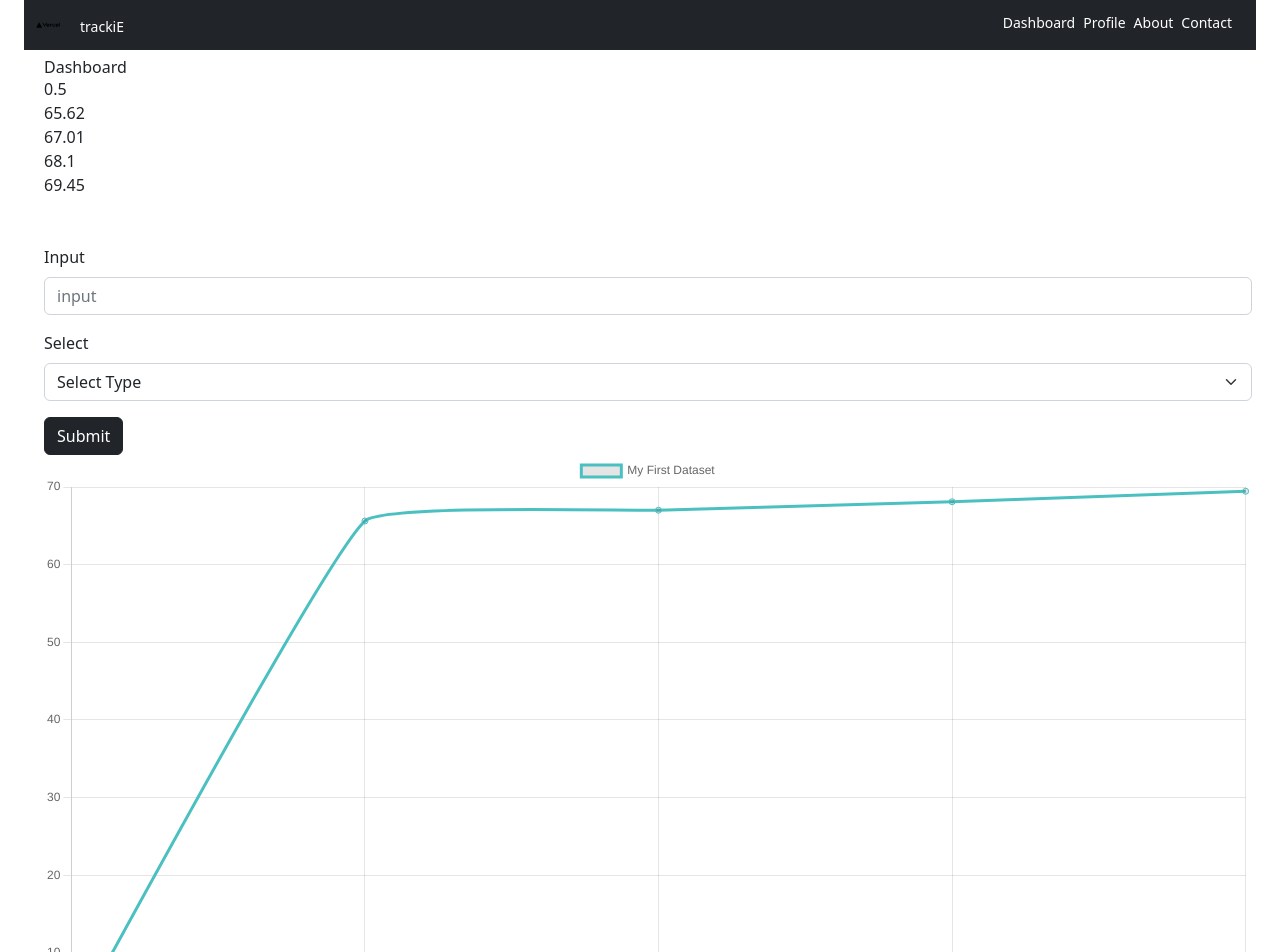
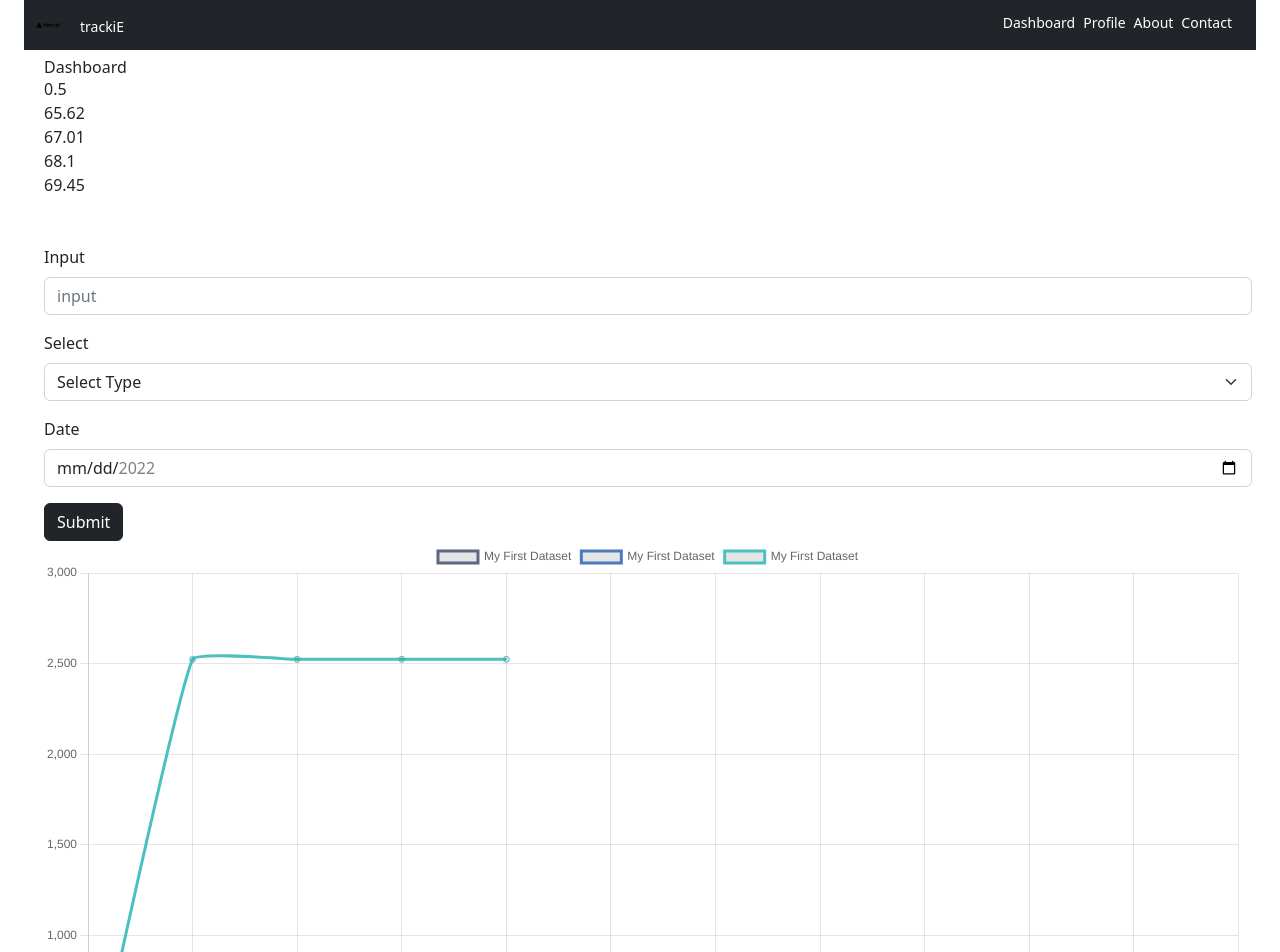
Before and after one commit to arcticH4re/tracky_frontend_nextjs, a Next.js app in the folder tracky/: page /dashboard in a window 1280 px wide. Shown: the top 952 px of the page. Built offline with nearby package versions, Linux system fonts and the light colour scheme.

Commit message:
added date input

```diff
--- a/tracky/components/dashboard/Dashboard.tsx
+++ b/tracky/components/dashboard/Dashboard.tsx
@@ -30,7 +30,20 @@ const Dashboard: React.FC = () => {
   const warmWaterArray = [0.4, 36.91, 37.45, 37.84, 38.27];
   const heatingArray = [57.1, 2523.6, 2523.6, 2523.6, 2523.6];
 
-  const labelArray = ["1", "2", "3", "4", "5"];
+  const labelArray = [
+    "Jan",
+    "Feb",
+    "Mar",
+    "Apr",
+    "May",
+    "Jun",
+    "Jul",
+    "Aug",
+    "Sep",
+    "Oct",
+    "Nov",
+    "Dec",
+  ];
 
   const chartData = {
     labels: labelArray,
@@ -38,6 +51,20 @@ const Dashboard: React.FC = () => {
       {
         label: "My First Dataset",
         data: waterArray,
+        fill: true,
+        borderColor: "rgb(95, 102, 132)",
+        tension: 0.1,
+      },
+      {
+        label: "My First Dataset",
+        data: warmWaterArray,
+        fill: true,
+        borderColor: "rgb(75, 122, 192)",
+        tension: 0.1,
+      },
+      {
+        label: "My First Dataset",
+        data: heatingArray,
         fill: true,
         borderColor: "rgb(75, 192, 192)",
         tension: 0.1,
--- a/tracky/components/dashboard/DashboardForm.tsx
+++ b/tracky/components/dashboard/DashboardForm.tsx
@@ -29,6 +29,10 @@ function DashboardForm() {
             <option value="3">Three</option>
           </Form.Select>
         </Form.Group>
+        <Form.Group className="mb-3">
+          <Form.Label>Date</Form.Label>
+          <Form.Control type="date" min="2022-01-01" max="2022-12-31" />
+        </Form.Group>
         <Form.Group className="mb-3"></Form.Group>
         <Button variant="dark" type="submit">
           Submit
```
